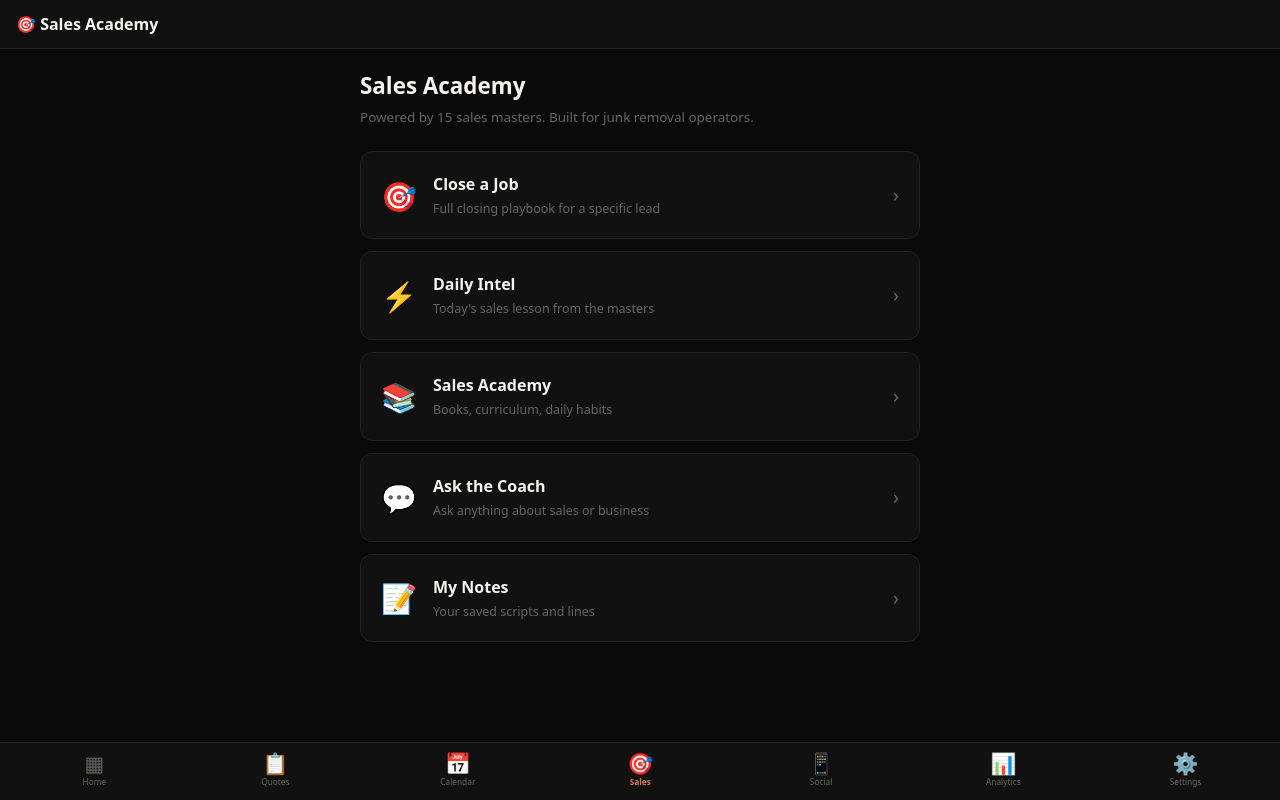
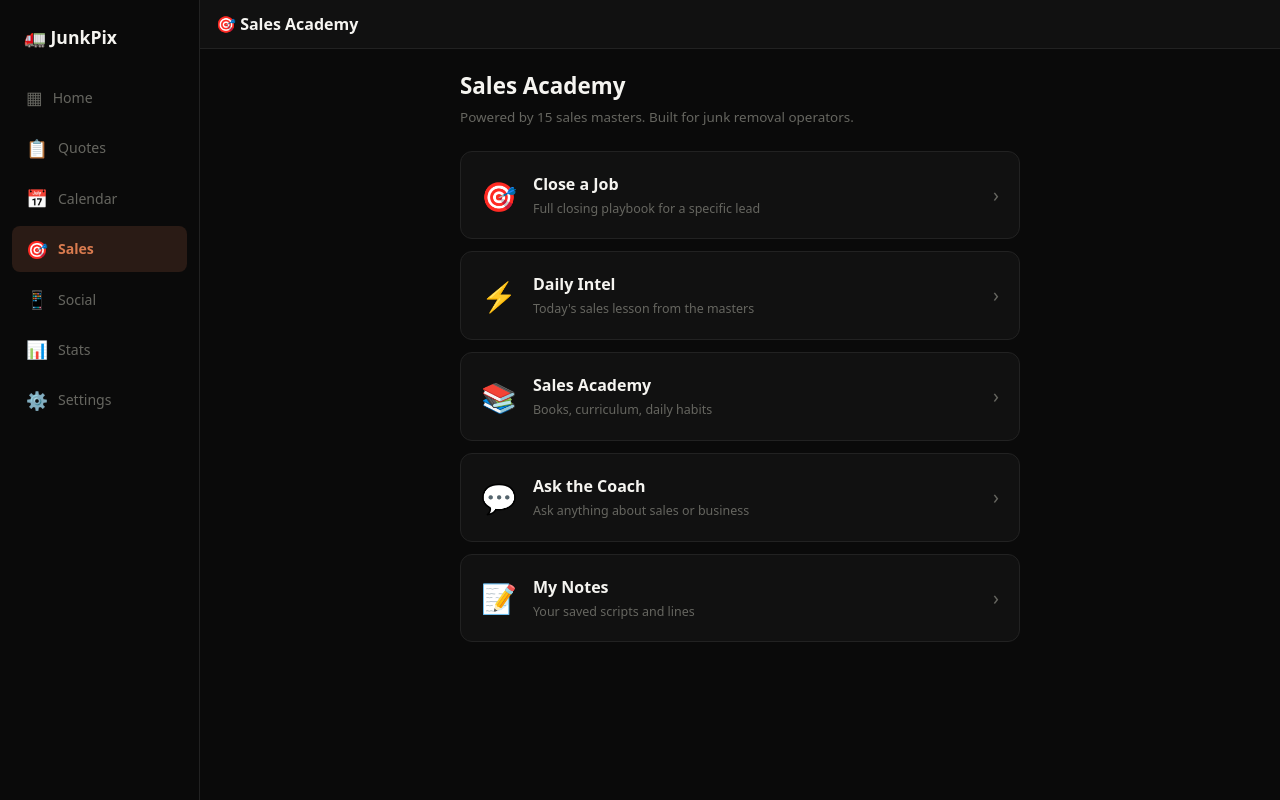
Before and after one commit to pixhere/junkpixapp, a Next.js app: page /dashboard/sales in a window 1280 px wide. Built offline with nearby package versions, Linux system fonts and the light colour scheme; a web font is replaced by a local one.

Commit message:
feat: desktop sidebar nav, fixed streaming headers, NavLayout on all pages

```diff
--- a/src/app/api/sales-coach/route.ts
+++ b/src/app/api/sales-coach/route.ts
@@ -185,6 +185,9 @@ Answer as the combined wisdom of all 15 sales and business legends. Be direct, s
       headers: {
         "Content-Type": "text/plain; charset=utf-8",
         "Transfer-Encoding": "chunked",
+        "Cache-Control": "no-cache, no-transform",
+        "X-Accel-Buffering": "no",
+        "Connection": "keep-alive",
       },
     });
   } catch (err: any) {
--- a/src/components/NavLayout.tsx
+++ b/src/components/NavLayout.tsx
@@ -1,5 +1,5 @@
 "use client";
-import { useRouter } from "next/navigation";
+import { useRouter, usePathname } from "next/navigation";
 import React from "react";
 
 const C = {
@@ -8,13 +8,13 @@ const C = {
 };
 
 const NAV_ITEMS = [
-  { id: "overview",   label: "Home",      icon: "▦",  href: "/dashboard" },
-  { id: "quotes",     label: "Quotes",    icon: "📋", href: "/dashboard/quotes" },
-  { id: "calendar",   label: "Calendar",  icon: "📅", href: "/dashboard/calendar" },
-  { id: "sales",      label: "Sales",     icon: "🎯", href: "/dashboard/sales" },
-  { id: "social",     label: "Social",    icon: "📱", href: "/dashboard/social" },
-  { id: "analytics",  label: "Analytics", icon: "📊", href: "/dashboard/analytics" },
-  { id: "settings",   label: "Settings",  icon: "⚙️", href: "/dashboard/settings" },
+  { id: "overview",   label: "Home",     icon: "▦",  href: "/dashboard" },
+  { id: "quotes",     label: "Quotes",   icon: "📋", href: "/dashboard/quotes" },
+  { id: "calendar",   label: "Calendar", icon: "📅", href: "/dashboard/calendar" },
+  { id: "sales",      label: "Sales",    icon: "🎯", href: "/dashboard/sales" },
+  { id: "social",     label: "Social",   icon: "📱", href: "/dashboard/social" },
+  { id: "analytics",  label: "Stats",    icon: "📊", href: "/dashboard/analytics" },
+  { id: "settings",   label: "Settings", icon: "⚙️", href: "/dashboard/settings" },
 ];
 
 export default function NavLayout({ children, active, title, backHref }: {
@@ -26,50 +26,56 @@ export default function NavLayout({ children, active, title, backHref }: {
   const router = useRouter();
 
   return (
-    <div style={{ background: C.bg, minHeight: "100vh", fontFamily: "system-ui,sans-serif", color: C.text }}>
+    <div style={{ display: "flex", background: C.bg, minHeight: "100vh", fontFamily: "system-ui,sans-serif", color: C.text }}>
 
+      {/* Desktop left sidebar */}
+      <div style={{ width: 200, borderRight: "1px solid " + C.border, padding: "24px 12px", display: "flex", flexDirection: "column" as const, gap: 4, position: "sticky" as const, top: 0, height: "100vh", flexShrink: 0 }} className="desktop-sidebar">
+        <div style={{ fontWeight: 800, color: C.text, fontSize: "1.1rem", padding: "0 12px", marginBottom: 20 }}>🚛 JunkPix</div>
+        {NAV_ITEMS.map(item => (
+          <button
+            key={item.id}
+            onClick={() => router.push(item.href)}
+            style={{
+              display: "flex", alignItems: "center", gap: 10,
+              padding: "10px 14px", borderRadius: 8, border: "none",
+              background: active === item.id ? "rgba(217,123,79,0.15)" : "transparent",
+              color: active === item.id ? C.accent : C.muted,
+              cursor: "pointer", fontWeight: active === item.id ? 700 : 400,
+              fontSize: ".88rem", textAlign: "left" as const, width: "100%",
+            }}
+          >
+            <span style={{ fontSize: "1.1rem" }}>{item.icon}</span>
+            <span>{item.label}</span>
+          </button>
+        ))}
+      </div>
+
+      {/* Main content */}
+      <div style={{ flex: 1, minWidth: 0 }}>
         {/* Top header */}
         {title && (
-        <div style={{
-          position: "sticky", top: 0, zIndex: 50,
-          background: C.card, borderBottom: "1px solid " + C.border,
-          padding: "12px 16px", display: "flex", alignItems: "center", gap: 12,
-        }}>
+          <div style={{ position: "sticky" as const, top: 0, zIndex: 50, background: C.card, borderBottom: "1px solid " + C.border, padding: "12px 16px", display: "flex", alignItems: "center", gap: 12 }}>
             {backHref && (
-            <button
-              onClick={() => router.push(backHref)}
-              style={{ background: "none", border: "1px solid " + C.border, borderRadius: 8, color: C.muted, cursor: "pointer", padding: "6px 14px", fontSize: ".84rem", whiteSpace: "nowrap" as const, flexShrink: 0 }}
-            >
-              ←
-            </button>
+              <button onClick={() => router.push(backHref)} style={{ background: "none", border: "1px solid " + C.border, borderRadius: 8, color: C.muted, cursor: "pointer", padding: "6px 14px", fontSize: ".84rem", whiteSpace: "nowrap" as const, flexShrink: 0 }}>←</button>
             )}
             <div style={{ fontWeight: 800, color: C.text, fontSize: "1rem", flex: 1 }}>{title}</div>
           </div>
         )}
 
-      {/* Main content */}
+        {/* Page content */}
         <div style={{ paddingBottom: 90 }}>
           {children}
         </div>
+      </div>
 
-      {/* Bottom nav - fixed, always visible, scrollable on mobile */}
-      <div style={{
+      {/* Mobile bottom nav */}
+      <div className="mobile-nav" style={{
         position: "fixed", bottom: 0, left: 0, right: 0,
         background: C.card, borderTop: "1px solid " + C.border,
-        zIndex: 100,
-        paddingTop: 6,
+        zIndex: 100, paddingTop: 6,
         paddingBottom: "max(env(safe-area-inset-bottom), 8px)",
       }}>
-        <div style={{
-          display: "flex",
-          overflowX: "auto" as const,
-          WebkitOverflowScrolling: "touch" as any,
-          scrollbarWidth: "none" as any,
-          msOverflowStyle: "none" as any,
-          justifyContent: "space-around",
-          minWidth: "100%",
-          padding: "0 4px",
-        }}>
+        <div style={{ display: "flex", overflowX: "auto" as const, scrollbarWidth: "none" as any, justifyContent: "space-around", padding: "0 4px" }}>
           {NAV_ITEMS.map(item => (
             <button
               key={item.id}
@@ -77,20 +83,27 @@ export default function NavLayout({ children, active, title, backHref }: {
               style={{
                 background: "none", border: "none",
                 color: active === item.id ? C.accent : C.muted,
-                cursor: "pointer",
-                display: "flex", flexDirection: "column" as const,
-                alignItems: "center", gap: 2,
-                padding: "4px 10px",
-                minWidth: 52, flexShrink: 0,
+                cursor: "pointer", display: "flex", flexDirection: "column" as const,
+                alignItems: "center", gap: 2, padding: "4px 8px",
+                minWidth: 48, flexShrink: 0,
                 WebkitTapHighlightColor: "transparent",
               }}
             >
-              <span style={{ fontSize: "1.3rem", lineHeight: 1 }}>{item.icon}</span>
-              <span style={{ fontSize: ".52rem", fontWeight: active === item.id ? 700 : 400, whiteSpace: "nowrap" as const }}>{item.label}</span>
+              <span style={{ fontSize: "1.2rem", lineHeight: 1 }}>{item.icon}</span>
+              <span style={{ fontSize: ".5rem", fontWeight: active === item.id ? 700 : 400, whiteSpace: "nowrap" as const }}>{item.label}</span>
             </button>
           ))}
         </div>
       </div>
+
+      <style>{`
+        .desktop-sidebar { display: none; }
+        .mobile-nav { display: block; }
+        @media (min-width: 768px) {
+          .desktop-sidebar { display: flex !important; }
+          .mobile-nav { display: none !important; }
+        }
+      `}</style>
     </div>
   );
 }
```
Lines whose indentation alone changed are shown as unchanged.
